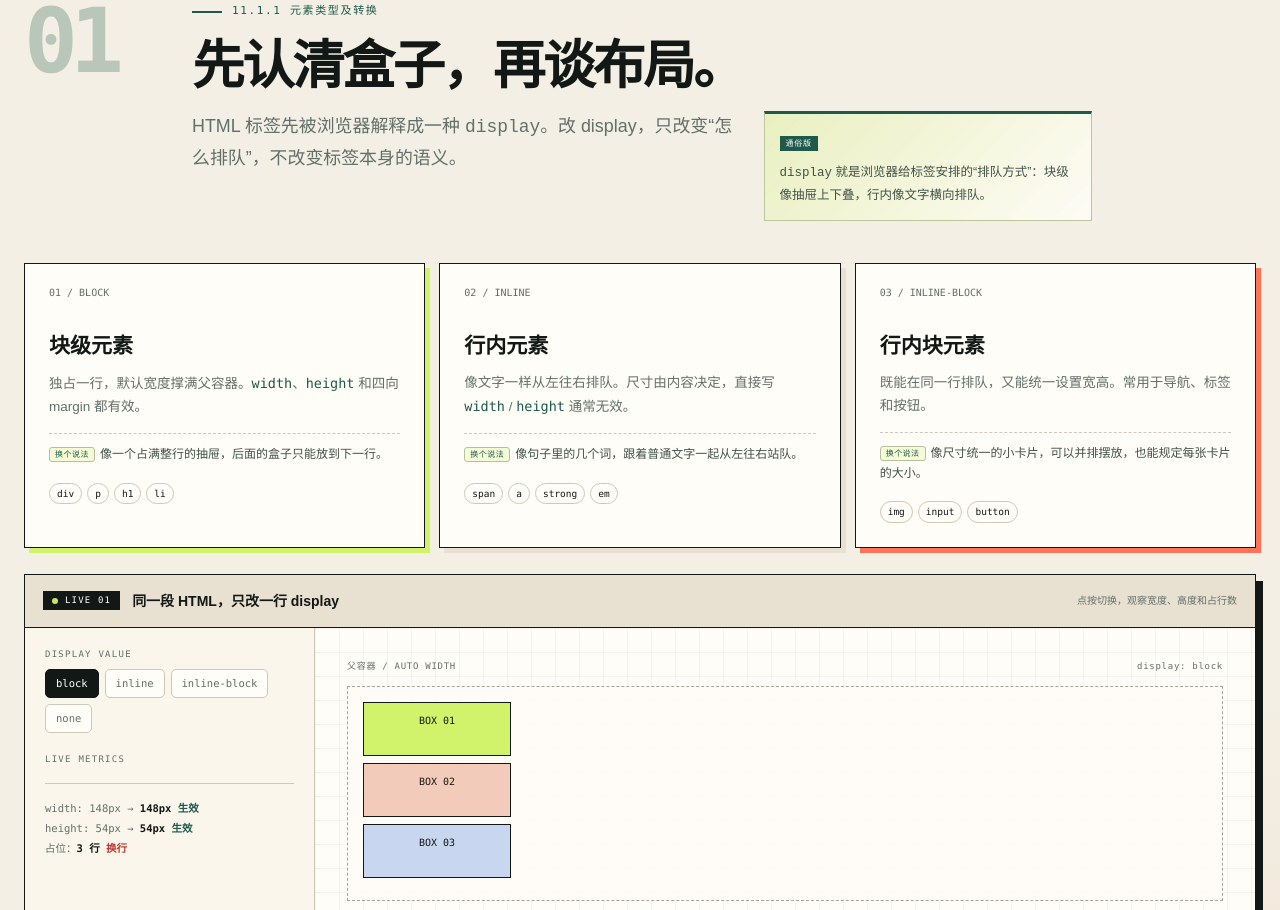
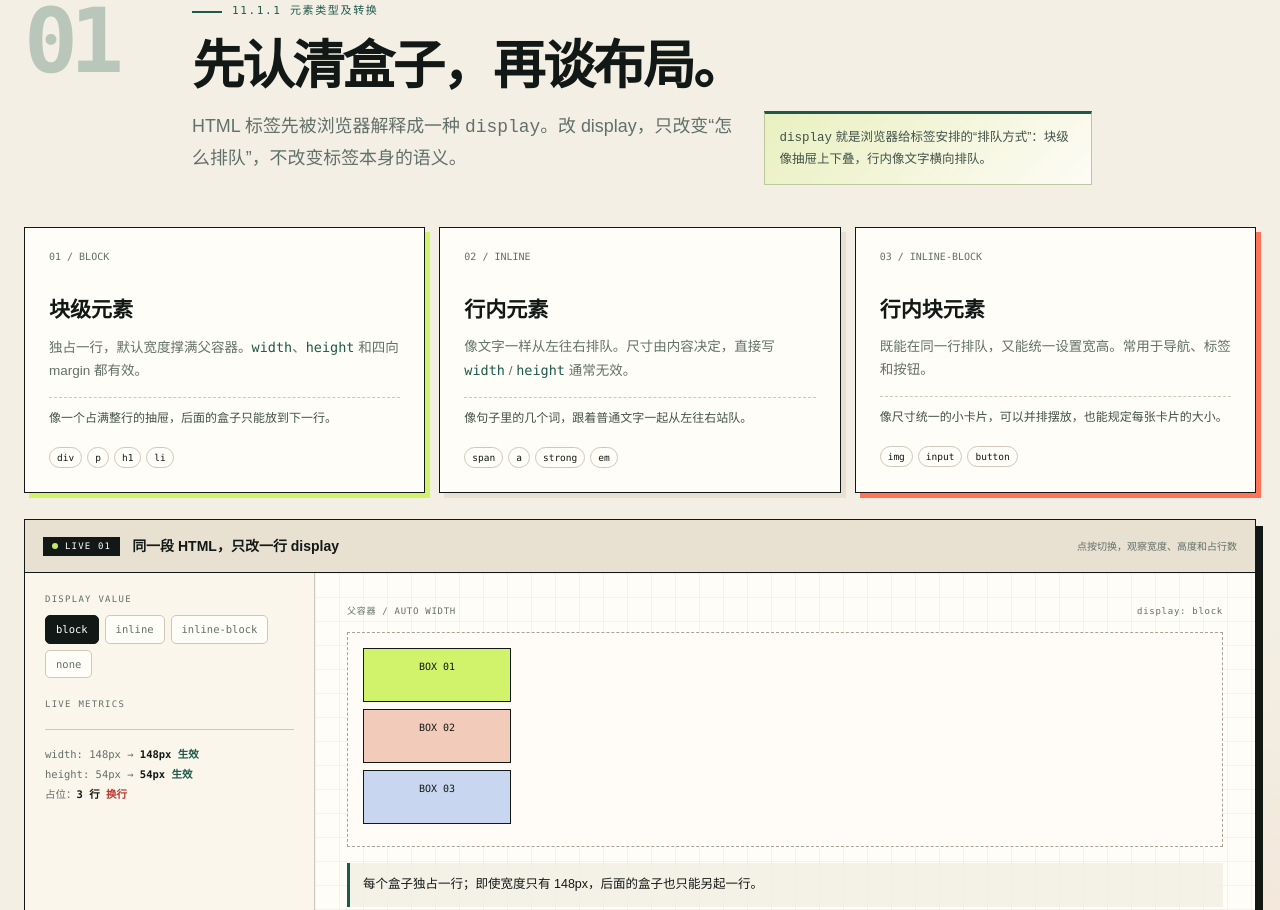
Before and after one commit to yimengdao/css-float-classroom, a plain HTML site: page index.html in a window 1280 px wide. Shown: the part 1098-2008 px from the top of the page. Drawn offline with Linux system fonts and the light colour scheme; animation ran at ten frames a second.

Commit message:
Remove explanatory labels

```diff
--- a/index.html
+++ b/index.html
@@ -256,19 +256,8 @@
       background:
         linear-gradient(135deg, rgba(209, 243, 107, .3), rgba(255, 253, 248, .88));
     }
-    .plain-tag {
-      display: inline-flex;
-      align-items: center;
-      gap: 5px;
-      padding: 2px 6px;
-      background: var(--pine);
-      color: white;
-      font: 8px/1.4 var(--mono);
-      letter-spacing: .1em;
-      text-transform: uppercase;
-    }
     .plain-speak p {
-      margin: 8px 0 0;
+      margin: 0;
       color: #405149;
       font-size: 12.5px;
       line-height: 1.7;
@@ -599,18 +588,6 @@
       font-size: 12px;
       line-height: 1.65;
     }
-    .concept-say b {
-      display: inline-block;
-      margin-right: 5px;
-      padding: 1px 5px;
-      border: 1px solid #b5c09e;
-      border-radius: 3px;
-      color: var(--pine);
-      background: rgba(209, 243, 107, .24);
-      font: 8px/1.4 var(--mono);
-      letter-spacing: .06em;
-      vertical-align: 1px;
-    }
     .concept .tags {
       display: flex;
       flex-wrap: wrap;
@@ -874,12 +851,6 @@
       color: #405149;
       font-size: 11.5px;
       line-height: 1.65;
-    }
-    .plain-inline-line b {
-      margin-right: 4px;
-      color: var(--pine);
-      font: 8.5px/1.4 var(--mono);
-      letter-spacing: .06em;
     }
     .ellipsis-single {
       width: 100%;
@@ -1423,7 +1394,6 @@
             <div class="chapter-intro">
               <p class="chapter-lead">HTML 标签先被浏览器解释成一种 <code>display</code>。改 display，只改变“怎么排队”，不改变标签本身的语义。</p>
               <aside class="plain-speak" aria-label="display 的通俗解释">
-                <span class="plain-tag">通俗版</span>
                 <p><code>display</code> 就是浏览器给标签安排的“排队方式”：块级像抽屉上下叠，行内像文字横向排队。</p>
               </aside>
             </div>
@@ -1435,21 +1405,21 @@
             <span class="concept-index">01 / BLOCK</span>
             <h3>块级元素</h3>
             <p>独占一行，默认宽度撑满父容器。<code>width</code>、<code>height</code> 和四向 margin 都有效。</p>
-            <p class="concept-say"><b>换个说法</b>像一个占满整行的抽屉，后面的盒子只能放到下一行。</p>
+            <p class="concept-say">像一个占满整行的抽屉，后面的盒子只能放到下一行。</p>
             <div class="tags"><span>div</span><span>p</span><span>h1</span><span>li</span></div>
           </article>
           <article class="concept">
             <span class="concept-index">02 / INLINE</span>
             <h3>行内元素</h3>
             <p>像文字一样从左往右排队。尺寸由内容决定，直接写 <code>width</code> / <code>height</code> 通常无效。</p>
-            <p class="concept-say"><b>换个说法</b>像句子里的几个词，跟着普通文字一起从左往右站队。</p>
+            <p class="concept-say">像句子里的几个词，跟着普通文字一起从左往右站队。</p>
             <div class="tags"><span>span</span><span>a</span><span>strong</span><span>em</span></div>
           </article>
           <article class="concept">
             <span class="concept-index">03 / INLINE-BLOCK</span>
             <h3>行内块元素</h3>
             <p>既能在同一行排队，又能统一设置宽高。常用于导航、标签和按钮。</p>
-            <p class="concept-say"><b>换个说法</b>像尺寸统一的小卡片，可以并排摆放，也能规定每张卡片的大小。</p>
+            <p class="concept-say">像尺寸统一的小卡片，可以并排摆放，也能规定每张卡片的大小。</p>
             <div class="tags"><span>img</span><span>input</span><span>button</span></div>
           </article>
         </div>
@@ -1513,7 +1483,6 @@
             <div class="chapter-intro">
               <p class="chapter-lead"><code>overflow</code> 只在父盒子有尺寸约束时才有明显作用：露出来、裁掉、始终滚动，还是按需滚动。</p>
               <aside class="plain-speak" aria-label="overflow 的通俗解释">
-                <span class="plain-tag">通俗版</span>
                 <p>把盒子想成收纳箱：东西装不下时，可以露在外面、直接剪掉，或者加一根滚动条。</p>
               </aside>
             </div>
@@ -1556,7 +1525,7 @@
             <p class="eyebrow">TEXT OVERFLOW</p>
             <h3 id="ellipsisTitle">省略号生成器</h3>
             <p>单行靠“三件套”，多行靠 <code>line-clamp</code>。拖动控件看文字如何被收住。</p>
-            <div class="plain-inline-line"><b>通俗说</b>只留下规定行数，最后补一个“…”提醒读者后面还有内容。</div>
+            <div class="plain-inline-line">只留下规定行数，最后补一个“…”提醒读者后面还有内容。</div>
             <div class="ellipsis-single" id="ellipsisSingle">Web 前端开发第十一章课堂讲解：元素类型、溢出与浮动</div>
             <div class="ellipsis-multi" id="ellipsisMulti">这是一段课程简介，用来演示多行文本在固定行数后自动截断，并在末尾补上省略号。它不是简单地把后半段文字隐藏起来。</div>
             <div class="ellipsis-controls">
@@ -1598,7 +1567,6 @@
             <div class="chapter-intro">
               <p class="chapter-lead"><code>float</code> 让元素贴向左边或右边。真正需要警惕的是：浮动子元素不再参与父容器的高度计算。</p>
               <aside class="plain-speak" aria-label="float 的通俗解释">
-                <span class="plain-tag">通俗版</span>
                 <p>像把一张卡片推到桌边；后面的文字看到它，就会自然地绕开，不再从它身上压过去。</p>
               </aside>
             </div>
@@ -1667,7 +1635,6 @@
             <div class="chapter-intro">
               <p class="chapter-lead">认识四种方法即可，不必全背。现代项目优先 <code>clearfix</code> 或 <code>display: flow-root</code>。</p>
               <aside class="plain-speak" aria-label="清除浮动的通俗解释">
-                <span class="plain-tag">通俗版</span>
                 <p>像在容器底部塞一个看不见的挡板，把漂起来的卡片重新兜住，让父容器知道自己有多高。</p>
               </aside>
             </div>
@@ -1722,7 +1689,6 @@
             <div class="chapter-intro">
               <p class="chapter-lead">封面左浮动，文字自然环绕；标题单行省略，简介两行截断；父级 clearfix 重新收住高度。</p>
               <aside class="plain-speak" aria-label="综合案例的通俗解释">
-                <span class="plain-tag">通俗版</span>
                 <p>就是做一张完整的新闻卡：图片靠边、文字绕开、长文字省略，最后把父容器稳稳兜住。</p>
               </aside>
             </div>
@@ -1784,7 +1750,6 @@
             <div class="chapter-intro">
               <p class="chapter-lead">先完成六项检查，再点开三道快问快答。能用自己的话讲清，才算真正掌握。</p>
               <aside class="plain-speak" aria-label="复习方式的通俗解释">
-                <span class="plain-tag">通俗版</span>
                 <p>检查表就是一张排错地图：先看盒子类型，再看内容有没有溢出，最后检查父容器有没有被浮动“骗”到高度为 0。</p>
               </aside>
             </div>
```
